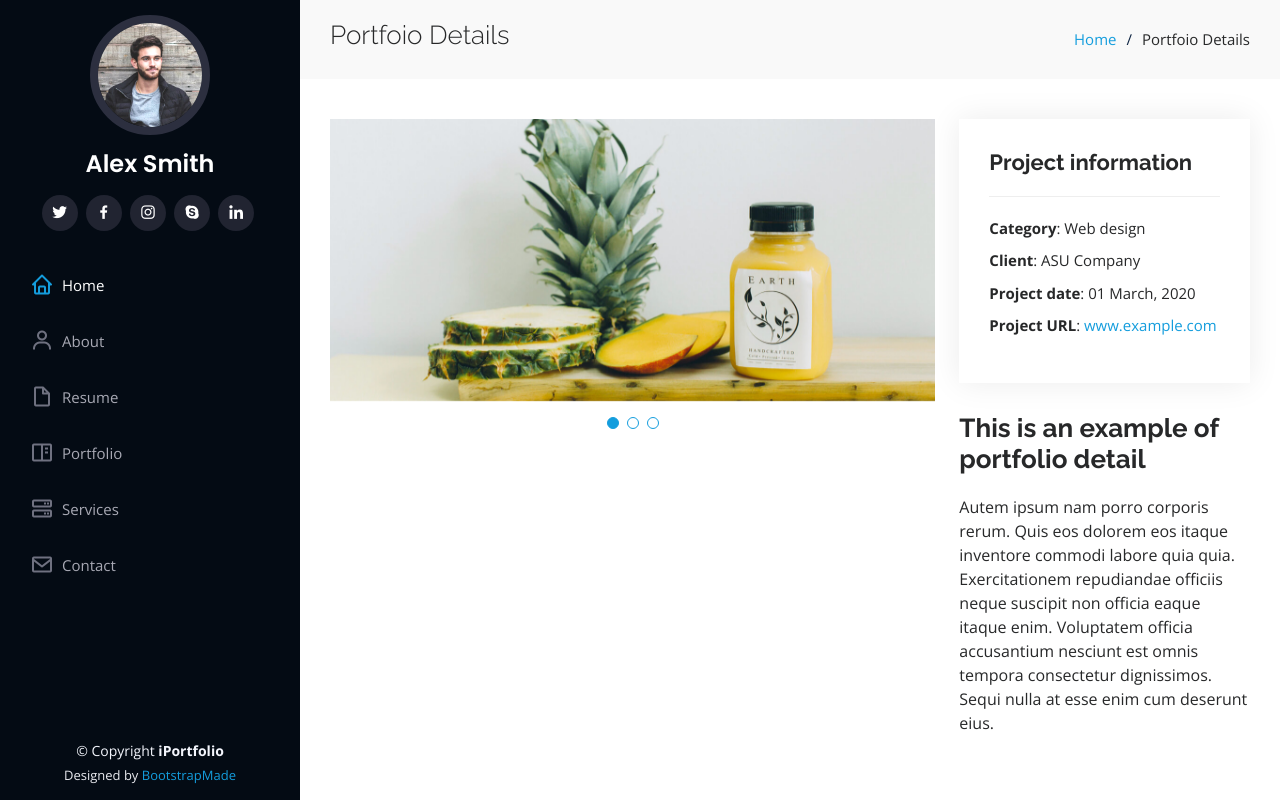
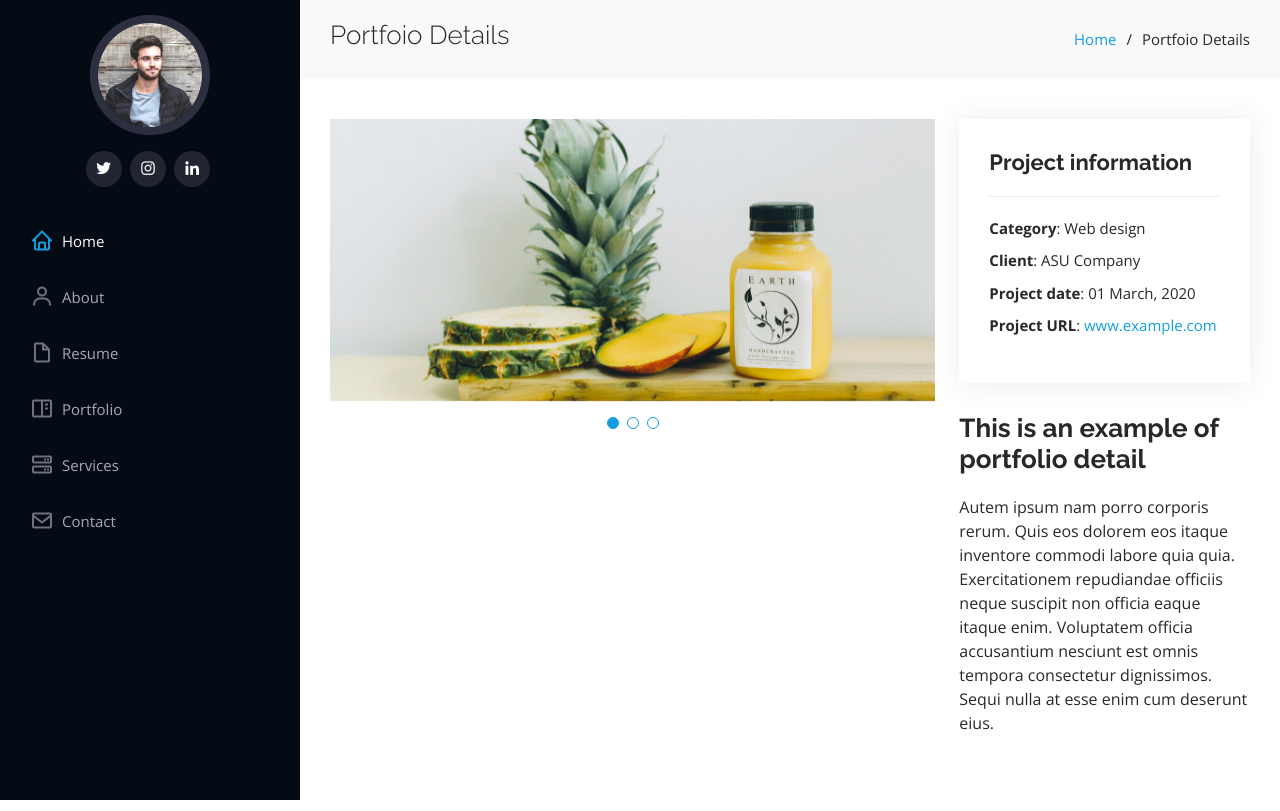
Before and after one commit to fourofclubs001/Portfolio, a Flask app: template templates/portfolio-details.html in a window 1280 px wide. Run offline with Flask 3, Linux system fonts and the light colour scheme; the template is opened without the code that fills it, so the values that code supplies are empty; some libraries are stand-ins or nearby versions.

Commit message:
portfolio-details as template

```diff
--- a/app.py
+++ b/app.py
@@ -16,6 +16,10 @@ info_path = os.path.join(path, "info.json")
 with open(info_path, 'r') as info_file:
     info = json.load(info_file)
 
+@app.route('/portfolio-details.html')
+def portfolio_details():
+    return render_template('portfolio-details.html', info = info)
+
 @app.route("/", methods = ["GET", "POST"])
 def index():
 
--- a/templates/portfolio-details.html
+++ b/templates/portfolio-details.html
@@ -1,74 +1,15 @@
-<!DOCTYPE html>
-<html lang="en">
+{% import 'main.html' as main %}
+{% import 'header.html' as header %}
+{% import 'hero.html' as hero %}
+{% extends 'base.html' %}
 
-<head>
-  <meta charset="utf-8">
-  <meta content="width=device-width, initial-scale=1.0" name="viewport">
+{% block title %}Lucas Vitali Portfolio{% endblock %}
 
-  <title>Portfolio Details - iPortfolio Bootstrap Template</title>
-  <meta content="" name="description">
-  <meta content="" name="keywords">
+{% block content %}
 
-  <!-- Favicons -->
-  <link href="../static/img/favicon.png" rel="icon">
-  <link href="../static/img/apple-touch-icon.png" rel="apple-touch-icon">
+{% include 'nav_toggle_button.html' %}
 
-  <!-- Google Fonts -->
-  <link href="https://fonts.googleapis.com/css?family=Open+Sans:300,300i,400,400i,600,600i,700,700i|Raleway:300,300i,400,400i,500,500i,600,600i,700,700i|Poppins:300,300i,400,400i,500,500i,600,600i,700,700i" rel="stylesheet">
-
-  <!-- Vendor CSS Files -->
-  <link href="../static/vendor/aos/aos.css" rel="stylesheet">
-  <link href="../static/vendor/bootstrap/css/bootstrap.min.css" rel="stylesheet">
-  <link href="../static/vendor/bootstrap-icons/bootstrap-icons.css" rel="stylesheet">
-  <link href="../static/vendor/boxicons/css/boxicons.min.css" rel="stylesheet">
-  <link href="../static/vendor/glightbox/css/glightbox.min.css" rel="stylesheet">
-  <link href="../static/vendor/swiper/swiper-bundle.min.css" rel="stylesheet">
-
-  <!-- Template Main CSS File -->
-  <link href="../static/css/style.css" rel="stylesheet">
-
-  <!-- =======================================================
-  * Template Name: iPortfolio
-  * Updated: Nov 17 2023 with Bootstrap v5.3.2
-  * Template URL: https://bootstrapmade.com/iportfolio-bootstrap-portfolio-websites-template/
-  * Author: BootstrapMade.com
-  * License: https://bootstrapmade.com/license/
-  ======================================================== -->
-</head>
-
-<body>
-
-  <!-- ======= Mobile nav toggle button ======= -->
-  <i class="bi bi-list mobile-nav-toggle d-xl-none"></i>
-
-  <!-- ======= Header ======= -->
-  <header id="header">
-    <div class="d-flex flex-column">
-
-      <div class="profile">
-        <img src="../static/img/profile-img.jpg" alt="" class="img-fluid rounded-circle">
-        <h1 class="text-light"><a href="index.html">Alex Smith</a></h1>
-        <div class="social-links mt-3 text-center">
-          <a href="#" class="twitter"><i class="bx bxl-twitter"></i></a>
-          <a href="#" class="facebook"><i class="bx bxl-facebook"></i></a>
-          <a href="#" class="instagram"><i class="bx bxl-instagram"></i></a>
-          <a href="#" class="google-plus"><i class="bx bxl-skype"></i></a>
-          <a href="#" class="linkedin"><i class="bx bxl-linkedin"></i></a>
-        </div>
-      </div>
-
-      <nav id="navbar" class="nav-menu navbar">
-        <ul>
-          <li><a href="#hero" class="nav-link scrollto active"><i class="bx bx-home"></i> <span>Home</span></a></li>
-          <li><a href="#about" class="nav-link scrollto"><i class="bx bx-user"></i> <span>About</span></a></li>
-          <li><a href="#resume" class="nav-link scrollto"><i class="bx bx-file-blank"></i> <span>Resume</span></a></li>
-          <li><a href="#portfolio" class="nav-link scrollto"><i class="bx bx-book-content"></i> <span>Portfolio</span></a></li>
-          <li><a href="#services" class="nav-link scrollto"><i class="bx bx-server"></i> <span>Services</span></a></li>
-          <li><a href="#contact" class="nav-link scrollto"><i class="bx bx-envelope"></i> <span>Contact</span></a></li>
-        </ul>
-      </nav><!-- .nav-menu -->
-    </div>
-  </header><!-- End Header -->
+{{ header.render(info['header']) }}
 
 <main id="main">
 
@@ -139,38 +80,4 @@
 
 </main><!-- End #main -->
 
-  <!-- ======= Footer ======= -->
-  <footer id="footer">
-    <div class="container">
-      <div class="copyright">
-        &copy; Copyright <strong><span>iPortfolio</span></strong>
-      </div>
-      <div class="credits">
-        <!-- All the links in the footer should remain intact. -->
-        <!-- You can delete the links only if you purchased the pro version. -->
-        <!-- Licensing information: https://bootstrapmade.com/license/ -->
-        <!-- Purchase the pro version with working PHP/AJAX contact form: https://bootstrapmade.com/iportfolio-bootstrap-portfolio-websites-template/ -->
-        Designed by <a href="https://bootstrapmade.com/">BootstrapMade</a>
-      </div>
-    </div>
-  </footer><!-- End  Footer -->
-
-  <a href="#" class="back-to-top d-flex align-items-center justify-content-center"><i class="bi bi-arrow-up-short"></i></a>
-
-  <!-- Vendor JS Files -->
-  <script src="../static/vendor/purecounter/purecounter_vanilla.js"></script>
-  <script src="../static/vendor/aos/aos.js"></script>
-  <script src="../static/vendor/bootstrap/js/bootstrap.bundle.min.js"></script>
-  <script src="../static/vendor/glightbox/js/glightbox.min.js"></script>
-  <script src="../static/vendor/isotope-layout/isotope.pkgd.min.js"></script>
-  <script src="../static/vendor/swiper/swiper-bundle.min.js"></script>
-  <script src="../static/vendor/typed.js/typed.umd.js"></script>
-  <script src="../static/vendor/waypoints/noframework.waypoints.js"></script>
-  <script src="../static/vendor/php-email-form/validate.js"></script>
-
-  <!-- Template Main JS File -->
-  <script src="../static/js/main.js"></script>
-
-</body>
-
-</html>
+{% endblock %}
--- a/templates/portfolio.html
+++ b/templates/portfolio.html
@@ -8,7 +8,7 @@
     <img src="{{ info['image_path'] }}" class="img-fluid" alt="">
     <div class="portfolio-links">
       <a href="{{ info['image_path'] }}" data-gallery="portfolioGallery" class="portfolio-lightbox" title="{{ info['title'] }}"><i class="bx bx-plus"></i></a>
-      <a href="../templates/portfolio-details.html" title="More Details"><i class="bx bx-link"></i></a>
+      <a href="portfolio-details.html" title="More Details"><i class="bx bx-link"></i></a>
     </div>
   </div>
 </div>
```
Lines whose indentation alone changed are shown as unchanged.
